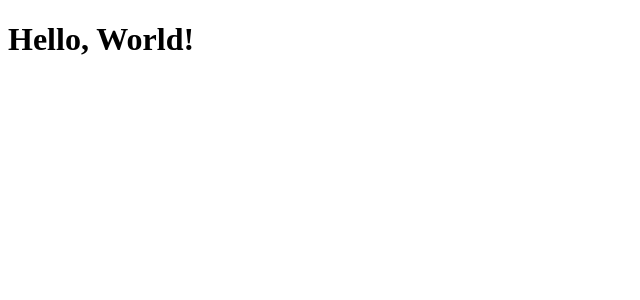
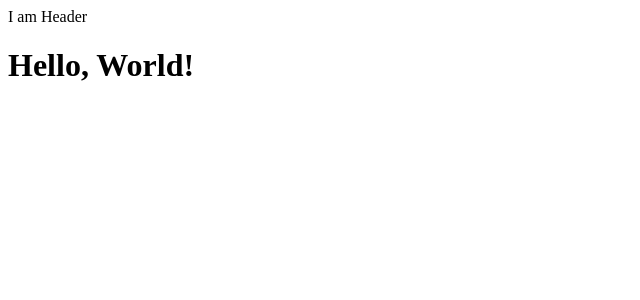
Before and after one commit to erinsung/AfricaGo, a React app: page / in a window 1280 px wide. Shown: the top 300 px of the page, without its empty margins (0-640 px from the left). Built offline with nearby package versions, Linux system fonts and the light colour scheme.

Commit message:
chore: add eslint and prettier and fix all files

```diff
--- a/src/App.js
+++ b/src/App.js
@@ -1,9 +1,12 @@
-import React, { Component} from "react";
+import React, { Component } from 'react';
 
-class App extends Component{
+import Header from './containers/Header';
+
+class App extends Component {
   render() {
-    return(
-      <div className="App">
+    return (
+      <div className='App'>
+        <Header />
         <h1> Hello, World! </h1>
       </div>
     );
--- /dev/null
+++ b/src/containers/Header/index.js
@@ -0,0 +1,5 @@
+import React from 'react';
+
+const Header = () => <div>I am Header</div>;
+
+export default Header;
--- a/src/utils/test.js
+++ b/src/utils/test.js
@@ -1,3 +1,3 @@
 export const concat = (listA, listB) => {
-  return [...listA, ...listB]
-}
+  return [...listA, ...listB];
+};
--- a/webpack.config.dev.js
+++ b/webpack.config.dev.js
@@ -12,6 +12,6 @@ module.exports = merge(common, {
     static: {
       directory: path.resolve(__dirname, './dist'),
       publicPath: '/dist',
-    }
+    },
   },
 });
```
Also changed, not shown: package.json (+10 -0 lines), src/index.js (+5 -4 lines), webpack.config.js (+6 -7 lines), .eslintrc.json (added), .prettierrc.json (added), webpack.config.prod.js (line endings or trailing spaces), 2 other files (tests, documents, lock files or other folders).
